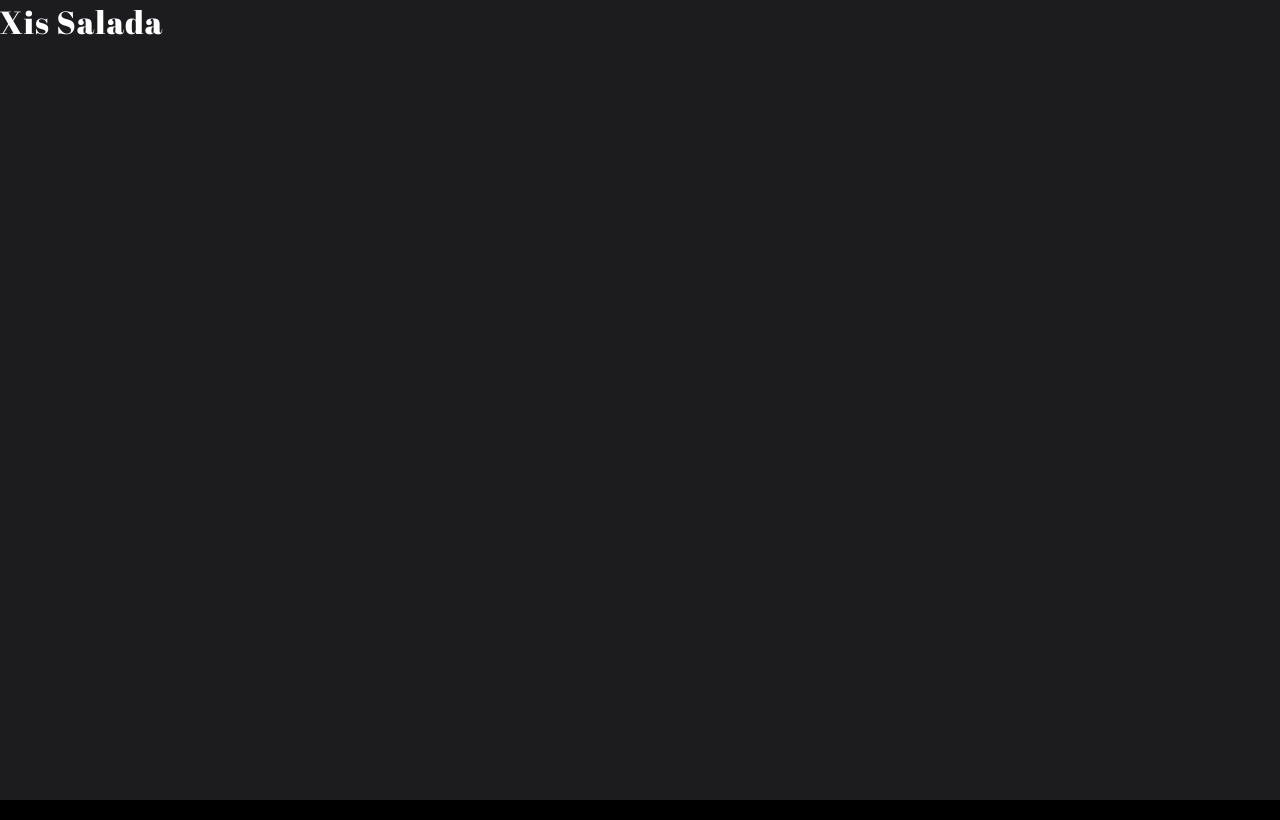
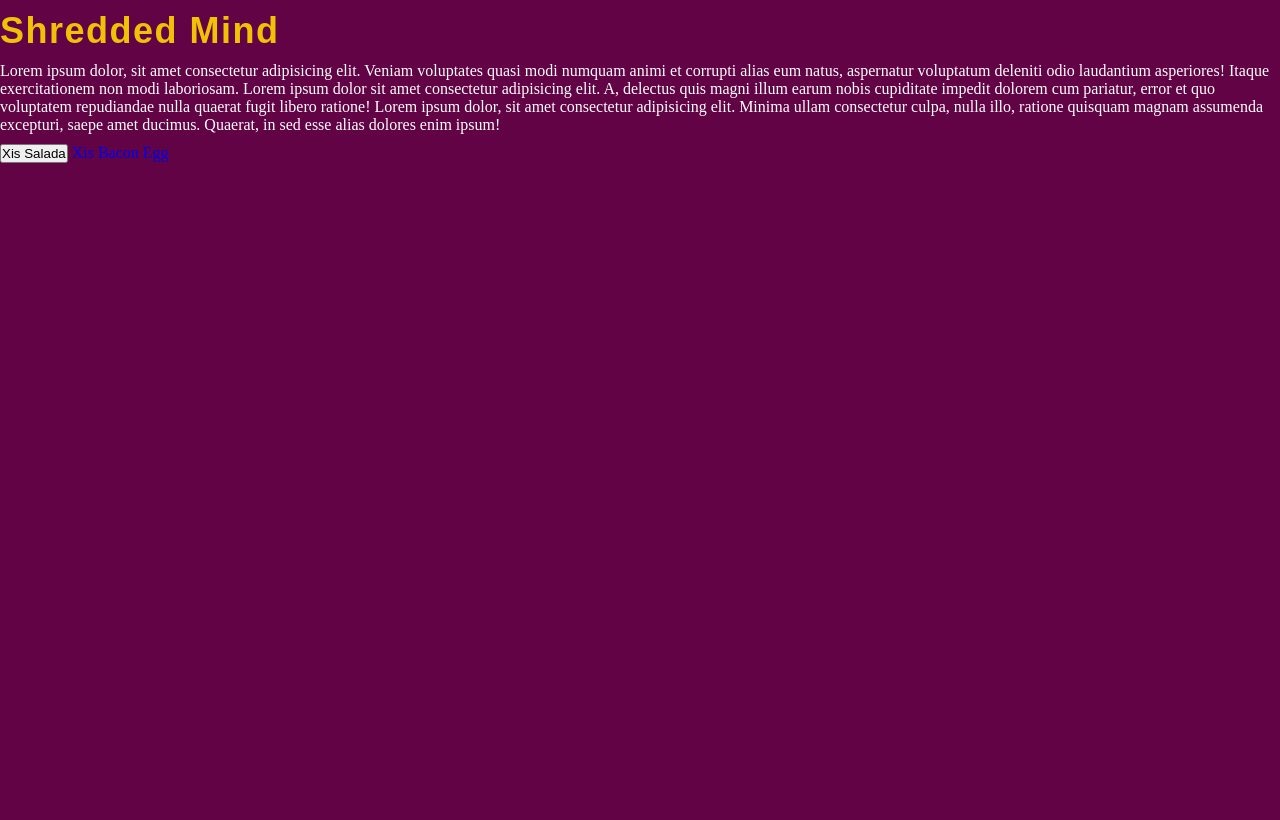
Before and after one commit to KimCidDev/RocketMovies, a React (Vite) app in the folder RocketMovies/: page / in a window 1280 px wide. Built offline with nearby package versions, Linux system fonts and the light colour scheme.

Commit message:
global styles, color themes defined

```diff
--- /dev/null
+++ b/RocketMovies/src/components/Logo/index.jsx
@@ -0,0 +1,9 @@
+import { Container } from './styles'
+
+export function Logo () {
+  return (
+    <Container>
+      <h1 id="logo"> Shredded Mind </h1>
+    </Container>
+  )
+}
--- /dev/null
+++ b/RocketMovies/src/components/Logo/styles.js
@@ -0,0 +1,11 @@
+import styled from 'styled-components';
+
+export const Container = styled.div`
+  #logo {
+    font-family: 'Geologica', sans-serif;
+    font-weight: 700;
+    font-size: 36px;
+    letter-spacing: 1.5px;
+    color: ${({ theme }) => theme.COLORS.YELLOW_500};
+  }
+`;
--- a/RocketMovies/src/pages/Home/index.jsx
+++ b/RocketMovies/src/pages/Home/index.jsx
@@ -1,9 +1,17 @@
 import { Container } from './styles';
+import { Logo } from '../../components/Logo'
 
 export function Home() {
   return (
     <Container>
-    <h1> Xis Salada</h1>
+
+    <Logo />
+
+    <p> Lorem ipsum dolor, sit amet consectetur adipisicing elit. Veniam voluptates quasi modi numquam animi et corrupti alias eum natus, aspernatur voluptatum deleniti odio laudantium asperiores! Itaque exercitationem non modi laboriosam. Lorem ipsum dolor sit amet consectetur adipisicing elit. A, delectus quis magni illum earum nobis cupiditate impedit dolorem cum pariatur, error et quo voluptatem repudiandae nulla quaerat fugit libero ratione! Lorem ipsum dolor, sit amet consectetur adipisicing elit. Minima ullam consectetur culpa, nulla illo, ratione quisquam magnam assumenda excepturi, saepe amet ducimus. Quaerat, in sed esse alias dolores enim ipsum!</p>
+
+    <button> Xis Salada </button>
+    <a href="/"> Xis Bacon Egg</a>
+
     </Container>
   )
 }
--- a/RocketMovies/src/pages/Home/styles.js
+++ b/RocketMovies/src/pages/Home/styles.js
@@ -4,13 +4,5 @@ export const Container = styled.div`
   width: 100%;
   height: 100vh;
 
-  background-color: #1c1b1e;
-  color: white;
 
-  > h1 {
-    font-family: 'Abril Fatface', cursive;
-    font-weight: normal;
-    letter-spacing: 1px;
-
-  }
 `;
--- a/RocketMovies/src/styles/global.js
+++ b/RocketMovies/src/styles/global.js
@@ -8,7 +8,25 @@ export default createGlobalStyle`
   }
 
   body {
-    background-color: #000;
+    background-color: ${({ theme }) => theme.COLORS.PURPLE_600};
+    color: ${({ theme }) => theme.COLORS.WHITE};
+    -webkit-font-smoothing: antialiased;
   }
 
+  body, p, input, textarea {
+    margin: 10px 0;
+    font-family: 'Spectral', serif;
+    font-size: 16px;
+  }
+
+  button, a {
+    cursor: pointer;
+    text-decoration: none;
+  }
+
+  button:hover, a:hover {
+    filter: brightness(0.97);
+  }
+
+
 `;
--- a/RocketMovies/src/styles/theme.js
+++ b/RocketMovies/src/styles/theme.js
@@ -1 +1,15 @@
-import styled from 'styled-components';
+export default {
+  COLORS: {
+    PURPLE_600: '#610345',
+    PURPLE_400: '#8A0562',
+    PURPLE_500: '#9D0670',
+
+    YELLOW_600: '#E3B505',
+    YELLOW_500: '#F0C105',
+    YELLOW_400: '#FBCF23',
+
+    WHITE: '#FFF',
+
+    BLACK: '#000'
+  }
+};
```
Also changed, not shown: RocketMovies/src/main.jsx (+7 -0 lines).
